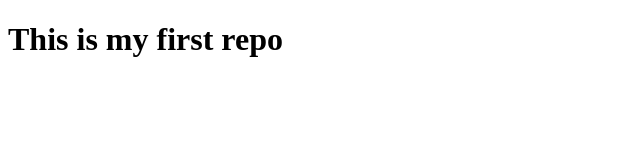
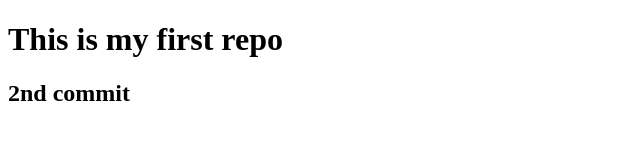
Before and after one commit to h767khan869-lab/firstrepo, a plain HTML site: page index.html in a window 1280 px wide. Shown: the whole page, without its empty margins (0-640 px from the left). Drawn offline with Linux system fonts and the light colour scheme.

Commit message:
added index.html + second line

```diff
--- a/index.html
+++ b/index.html
@@ -7,5 +7,6 @@
 </head>
 <body>
     <h1>This is my first repo</h1>
+    <h2>2nd commit</h2>
 </body>
 </html>
```
